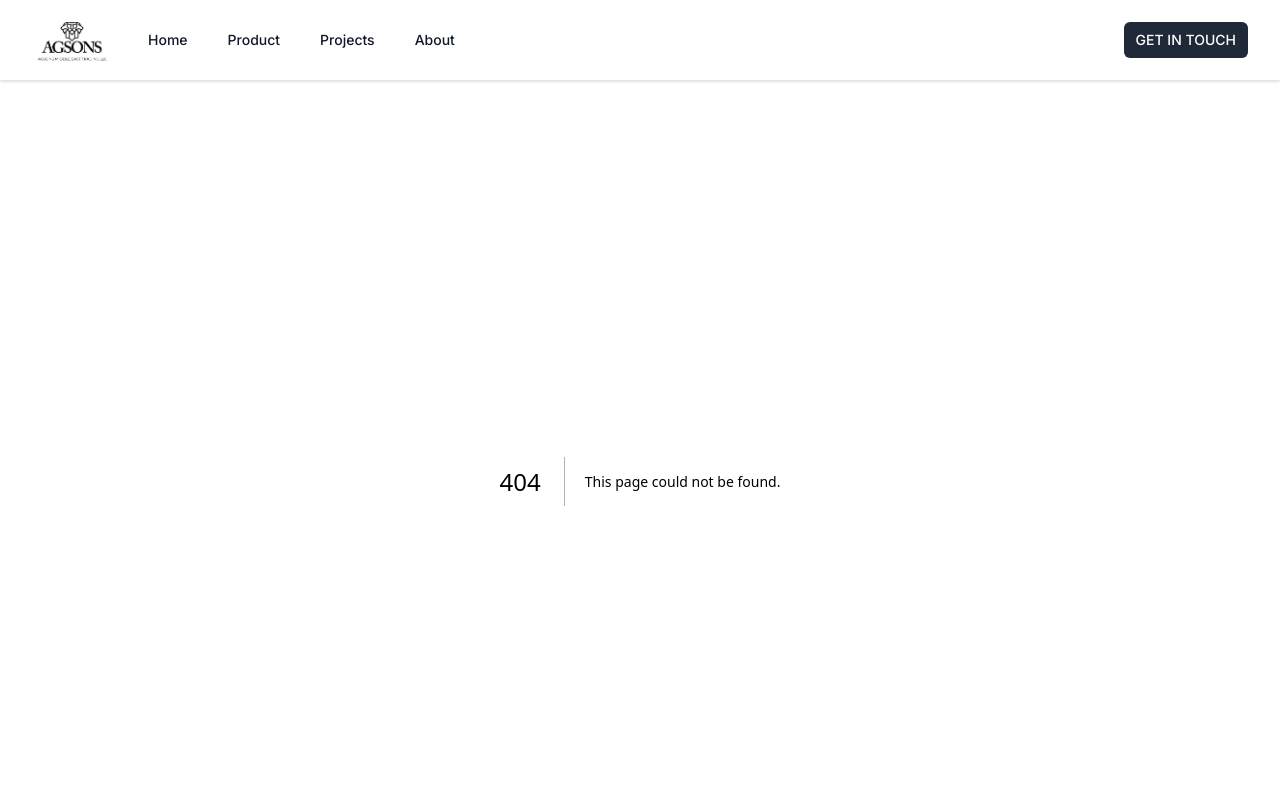
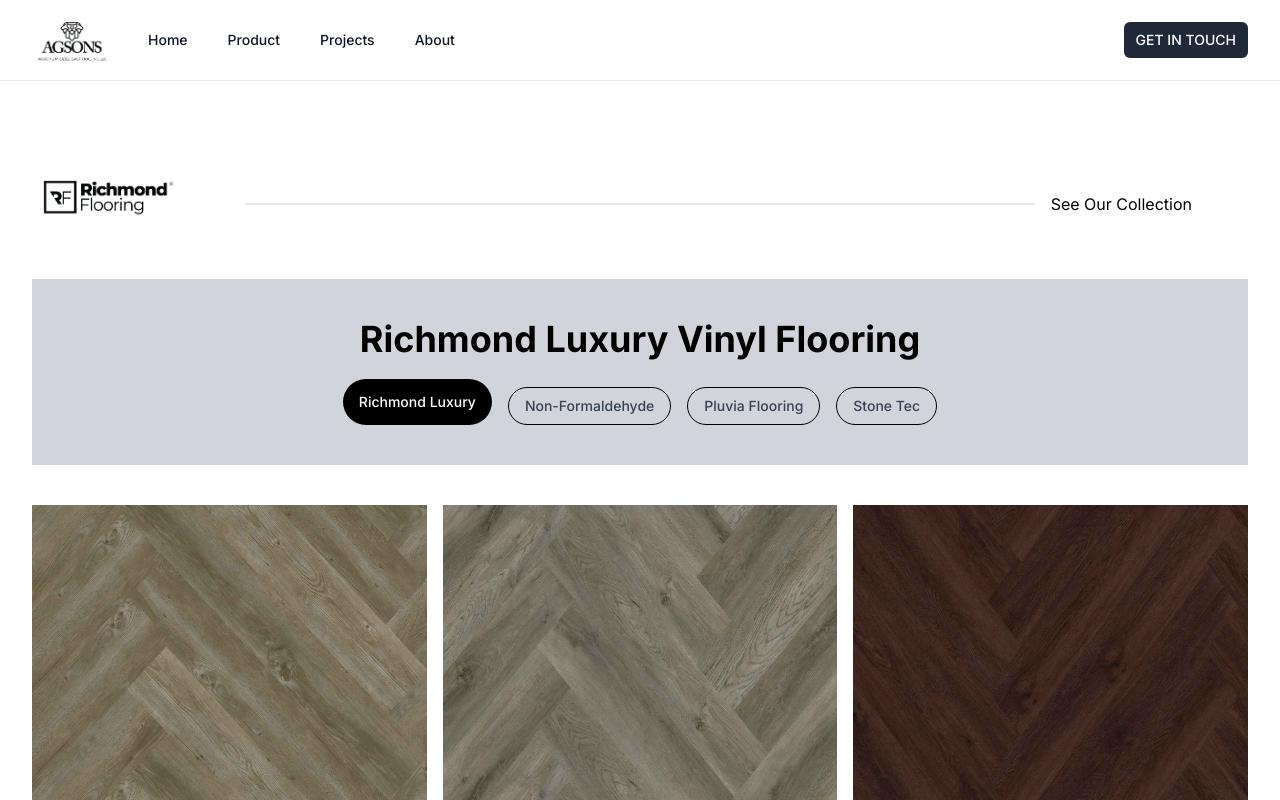
Before and after one commit to Team2Guys/Agsons, a Next.js app: page /product in a window 1280 px wide. Before the commit this address had no page. Shown: the top 800 px of the page. Built offline with nearby package versions, Linux system fonts and the light colour scheme.

Commit message:
Add product page

```diff
--- /dev/null
+++ b/src/app/product/page.tsx
@@ -0,0 +1,8 @@
+import ProductTab from '@/components/ProductTab';
+import React from 'react';
+
+const Product: React.FC = () => {
+  return <ProductTab />;
+};
+
+export default Product;
```
